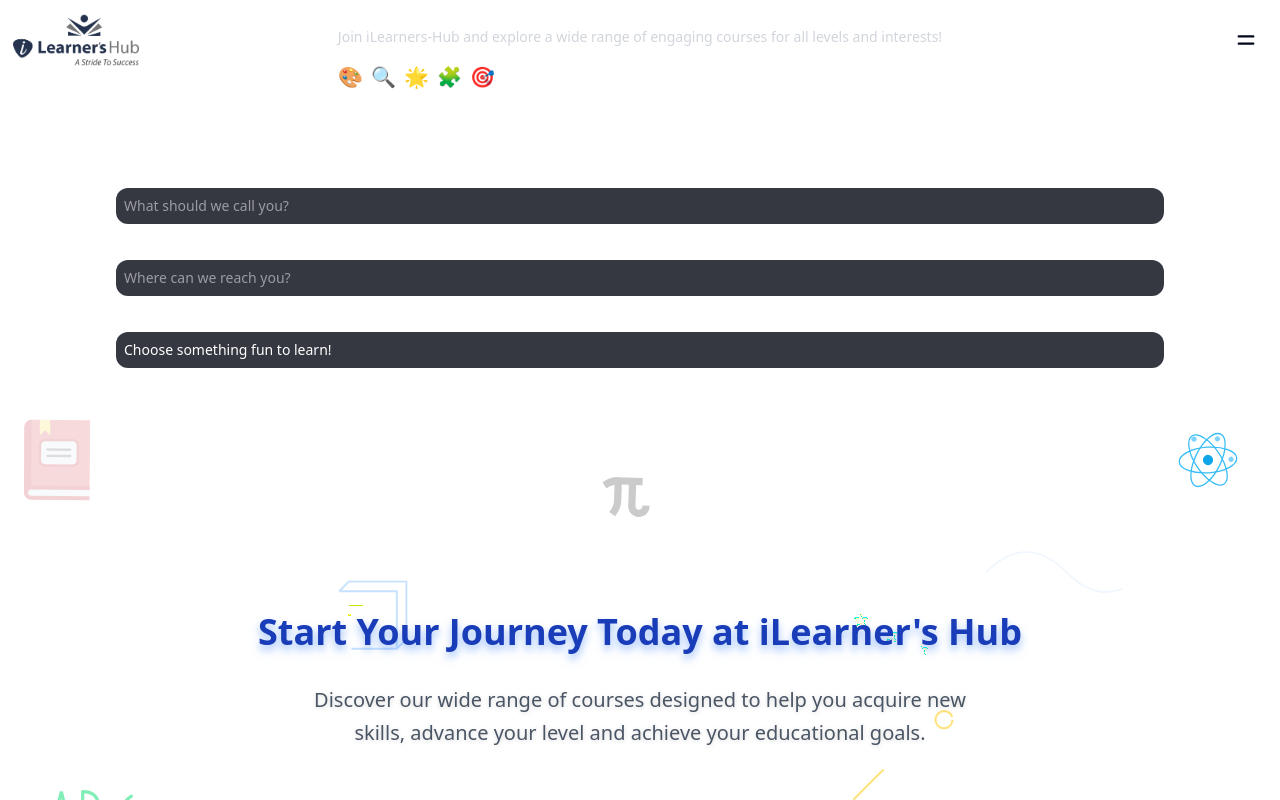
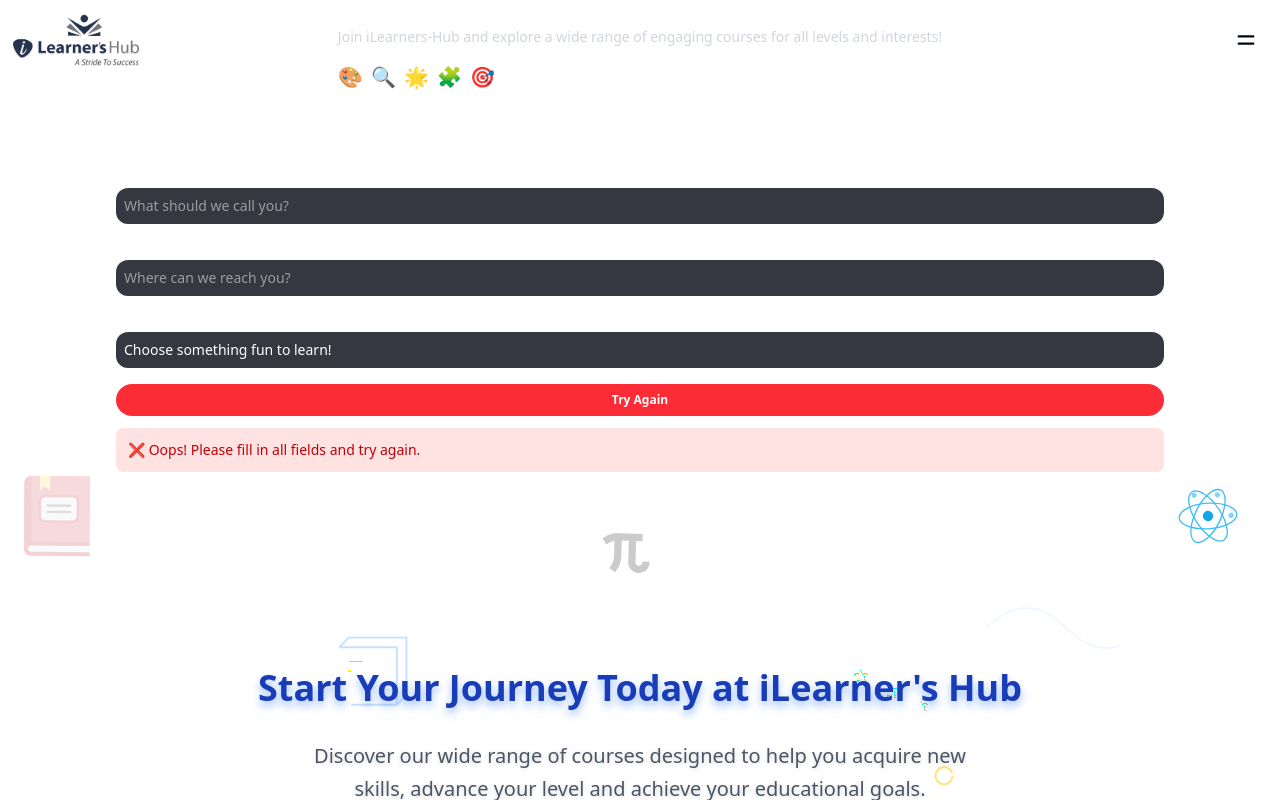
Before and after one commit to MoyasiGinko/iLearners-Hub, a Next.js app: page / in a window 1280 px wide. Both pictures are taken after a click on the button "Let's Start Learning!". Shown: the part 7114-7914 px from the top of the page. Built offline with nearby package versions, Linux system fonts and the light colour scheme.

Commit message:
Update index.tsx

```diff
--- a/components/main/contact/index.tsx
+++ b/components/main/contact/index.tsx
@@ -1,6 +1,7 @@
 "use client";
-import React, { useState } from "react";
+import React, { useState, useEffect } from "react";
 import { motion } from "framer-motion";
+import emailjs from "@emailjs/browser";
 
 // Separate component for floating SVG elements
 const FloatingElements = () => {
@@ -175,6 +176,21 @@
     email: "",
     course: "",
   });
+  const [isSubmitting, setIsSubmitting] = useState(false);
+  const [submitStatus, setSubmitStatus] = useState<
+    "idle" | "success" | "error"
+  >("idle");
+
+  // Reset status back to idle after timeout
+  useEffect(() => {
+    if (submitStatus === "success" || submitStatus === "error") {
+      const timer = setTimeout(() => {
+        setSubmitStatus("idle");
+      }, 3000); // Reset after 3 seconds
+
+      return () => clearTimeout(timer);
+    }
+  }, [submitStatus]);
 
   const handleChange = (
     e: React.ChangeEvent<HTMLInputElement | HTMLSelectElement>
@@ -185,10 +201,59 @@
       [name]: value,
     }));
   };
+  const handleSubmit = async () => {
+    if (!formData.name || !formData.email || !formData.course) {
+      setSubmitStatus("error");
+      return;
+    }
 
-  const handleSubmit = () => {
-    console.log("Form submitted:", formData);
-    // Add your form submission logic here
+    setIsSubmitting(true);
+    setSubmitStatus("idle");
+
+    try {
+      // Initialize EmailJS with your public key
+      emailjs.init("EuPOodosn6vBQJ3kx");
+
+      // Prepare template parameters according to your variable structure
+      const templateParams = {
+        name: formData.name,
+        time: new Date().toLocaleString(),
+        email: formData.email,
+        subject: `Free Trial Lesson Request - ${formData.course}`,
+        message: `New free trial lesson request:
+
+Name: ${formData.name}
+Email: ${formData.email}
+Selected Course: ${formData.course}
+Request Time: ${new Date().toLocaleString()}
+
+Please contact this student to schedule their free trial lesson.`,
+      };
+
+      // Send email using EmailJS
+      const response = await emailjs.send(
+        "service_zmcguyp", // service ID
+        "template_bm06l9f", // template ID
+        templateParams
+      );
+
+      if (response.status === 200) {
+        setSubmitStatus("success");
+        // Reset form
+        setFormData({
+          name: "",
+          email: "",
+          course: "",
+        });
+      } else {
+        setSubmitStatus("error");
+      }
+    } catch (error) {
+      console.error("Error sending email:", error);
+      setSubmitStatus("error");
+    } finally {
+      setIsSubmitting(false);
+    }
   };
 
   const categories = [
@@ -250,7 +315,6 @@
                     className="w-full p-2 sm:p-3 text-sm sm:text-base rounded-xl bg-gray-950/80 border-2 border-teal-400/5 text-white placeholder:text-gray-400 focus:border-teal-300 focus:outline-none shadow-inner"
                   />
                 </div>
-
                 <div className="mb-3 sm:mb-4">
                   <label className="block text-white text-sm sm:text-base font-medium mb-1">
                     Email Address
@@ -264,7 +328,6 @@
                     className="w-full p-2 sm:p-3 text-sm sm:text-base rounded-xl bg-gray-950/80 border-2 border-teal-400/5 text-white placeholder:text-gray-400 focus:border-teal-300 focus:outline-none shadow-inner"
                   />
                 </div>
-
                 <div className="mb-4 sm:mb-5">
                   <label className="block text-white text-sm sm:text-base font-medium mb-1">
                     Pick Your Favorite Subject
@@ -287,14 +350,64 @@
                       </option>
                     ))}
                   </select>
-                </div>
-
+                </div>{" "}
                 <button
                   onClick={handleSubmit}
-                  className="relative bg-gradient-to-r from-pink-500 to-orange-400 text-white font-bold py-2 sm:py-3 px-4 sm:px-6 rounded-full shadow-[0_6px_0_rgb(194,24,91)] active:shadow-[0_0px_0px_rgb(194,24,91)] active:translate-y-[6px] transition-all duration-150 text-xs sm:text-sm md:text-base flex items-center justify-center w-full"
+                  disabled={isSubmitting}
+                  className={`relative text-white font-bold py-2 sm:py-3 px-4 sm:px-6 rounded-full transition-all duration-150 text-xs sm:text-sm md:text-base flex items-center justify-center w-full ${
+                    isSubmitting
+                      ? "bg-gray-500 cursor-not-allowed"
+                      : submitStatus === "success"
+                      ? "bg-green-500 shadow-[0_6px_0_rgb(34,197,94)] active:shadow-[0_0px_0px_rgb(34,197,94)] active:translate-y-[6px]"
+                      : submitStatus === "error"
+                      ? "bg-red-500 shadow-[0_6px_0_rgb(239,68,68)] active:shadow-[0_0px_0px_rgb(239,68,68)] active:translate-y-[6px]"
+                      : "bg-gradient-to-r from-pink-500 to-orange-400 shadow-[0_6px_0_rgb(194,24,91)] active:shadow-[0_0px_0px_rgb(194,24,91)] active:translate-y-[6px]"
+                  }`}
                 >
-                  Let's Start Learning!
+                  {isSubmitting ? (
+                    <>
+                      <svg
+                        className="animate-spin -ml-1 mr-3 h-5 w-5 text-white"
+                        xmlns="http://www.w3.org/2000/svg"
+                        fill="none"
+                        viewBox="0 0 24 24"
+                      >
+                        <circle
+                          className="opacity-25"
+                          cx="12"
+                          cy="12"
+                          r="10"
+                          stroke="currentColor"
+                          strokeWidth="4"
+                        ></circle>
+                        <path
+                          className="opacity-75"
+                          fill="currentColor"
+                          d="M4 12a8 8 0 018-8V0C5.373 0 0 5.373 0 12h4zm2 5.291A7.962 7.962 0 014 12H0c0 3.042 1.135 5.824 3 7.938l3-2.647z"
+                        ></path>
+                      </svg>
+                      Sending...
+                    </>
+                  ) : submitStatus === "success" ? (
+                    "Request Sent! ✓"
+                  ) : submitStatus === "error" ? (
+                    "Try Again"
+                  ) : (
+                    "Let's Start Learning!"
+                  )}
                 </button>
+                {/* Status Messages */}
+                {submitStatus === "success" && (
+                  <div className="mt-3 p-3 bg-green-100 border border-green-400 text-green-700 rounded-lg text-sm">
+                    🎉 Great! Your request has been sent. We'll contact you
+                    soon!
+                  </div>
+                )}
+                {submitStatus === "error" && (
+                  <div className="mt-3 p-3 bg-red-100 border border-red-400 text-red-700 rounded-lg text-sm">
+                    ❌ Oops! Please fill in all fields and try again.
+                  </div>
+                )}
               </div>
             </div>
           </div>
```
